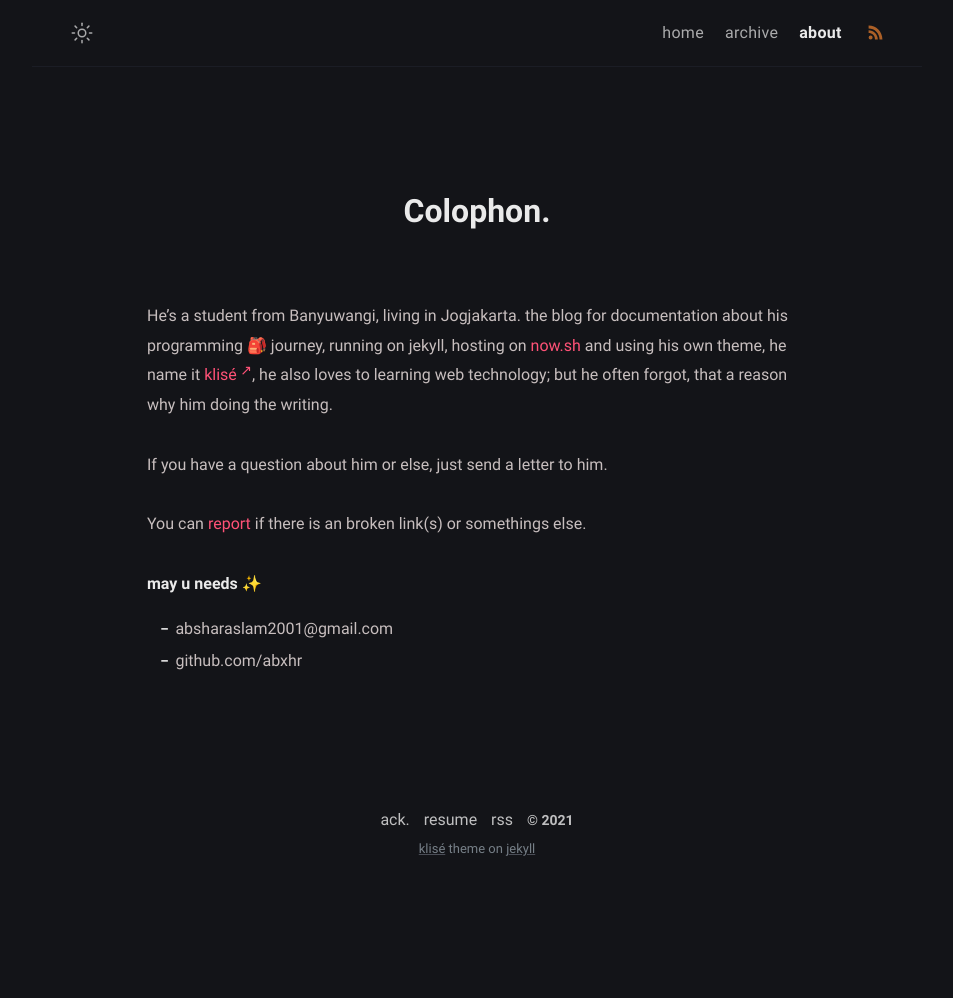
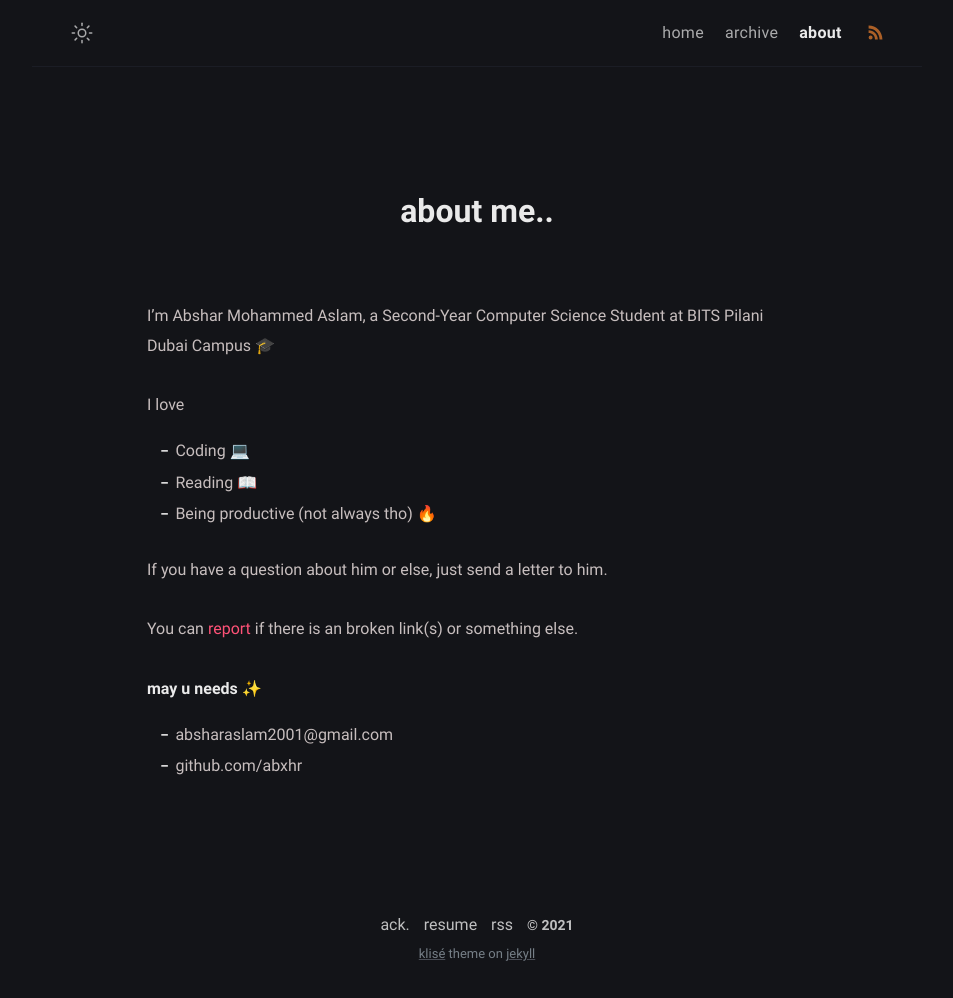
Before and after one commit to abxhr/Learning, a Jekyll site: the page built from about.md, in a window 1280 px wide. Shown: the whole page, without its empty margins (163-1116 px from the left). Built offline with Jekyll 4.4.1, drawn with Linux system fonts in a browser that asks for light colours; before the commit the page ends 900 px from its top, so only the background shows below that.

Commit message:
Update about.md

```diff
--- a/about.md
+++ b/about.md
@@ -1,16 +1,21 @@
 ---
-title: Colophon
+title: about me.
 permalink: /about/
 layout: page
-excerpt: Hello peeps, I'm student of computer science from Banyuwangi, living in Jogjakarta. This blog for documentation about my programming journey, running on jekyll, hosting on netlify and using my own simple theme.
+excerpt: Hey guys! It's Abshar here
 comments: false
 ---
 
-He's a student from Banyuwangi, living in Jogjakarta. the blog for documentation about his programming 🎒 journey, running on jekyll, hosting on [now.sh](http://now.sh) and using his own theme, he name it <a href="https://github.com/piharpi/jekyll-klise" target="_blank" rel="noopener">klisé</a>, he also loves to learning web technology; but he often forgot, that a reason why him doing the writing.
+I'm Abshar Mohammed Aslam, a Second-Year Computer Science Student at BITS Pilani Dubai Campus 🎓
+
+I love
+- Coding 💻
+- Reading 📖
+- Being productive (not always tho) 🔥
 
 If you have a question about him or else, just send a letter to him.
 
-You can [report](http://github.com/piharpi/jekyll-klise/issues/new) if there is an broken link(s) or somethings else.
+You can [report](http://github.com/abxhr/Learning/issues/new) if there is an broken link(s) or something else.
 
 **may u needs ✨**
 
```
